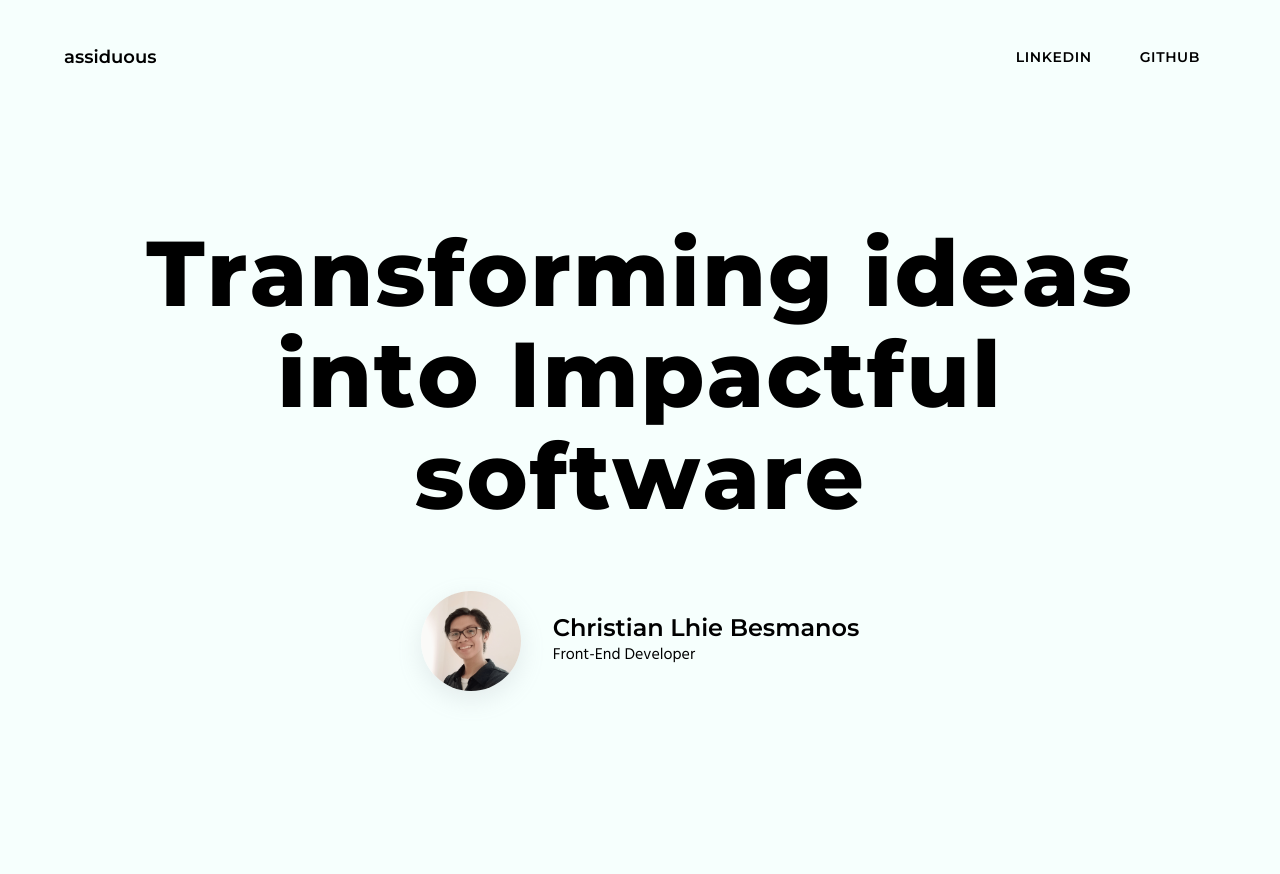
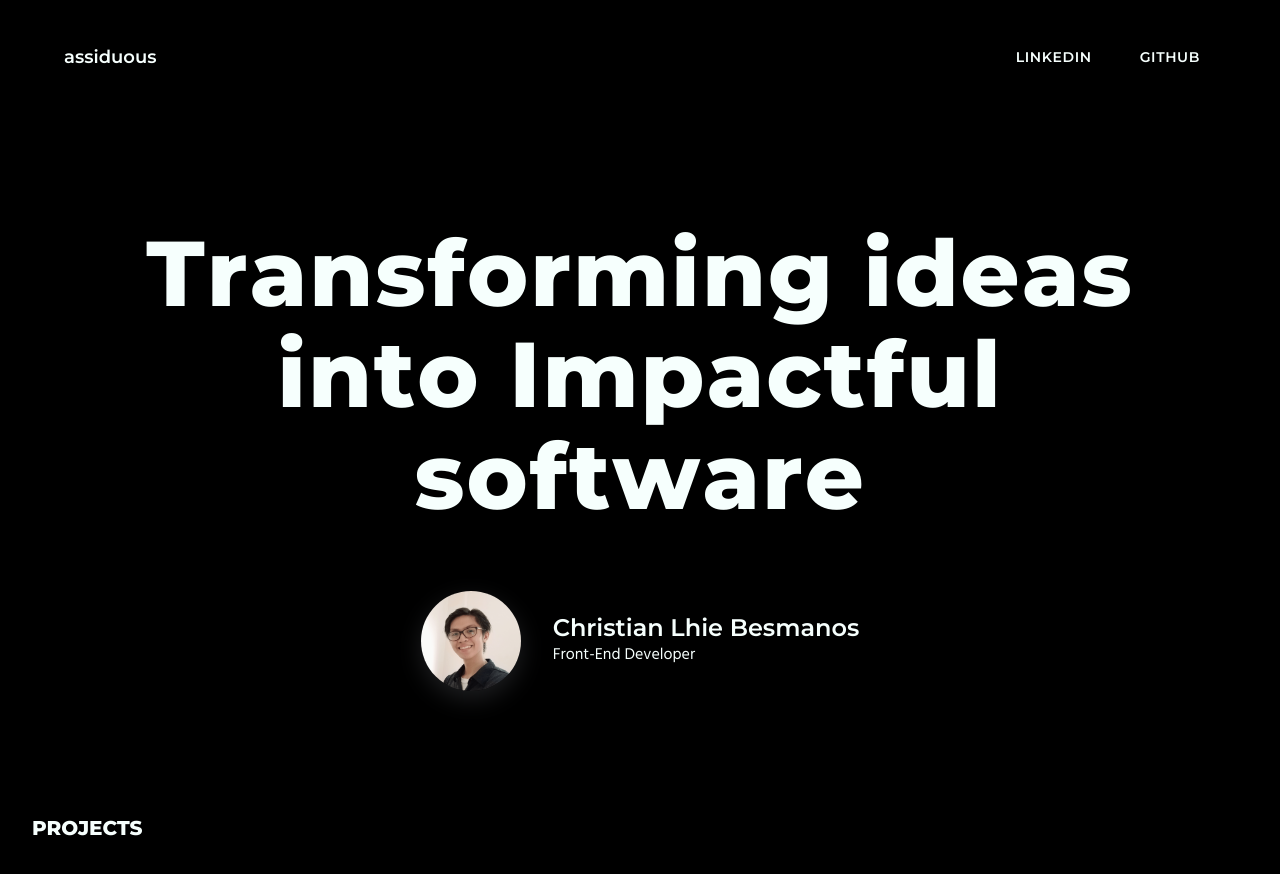
Before and after one commit to assiduousdev/Portfolio, a React (Vite) app: page / in a window 1280 px wide. Shown: the top 874 px of the page. Before the commit the page ends 800 px from the top, so only its background shows below. Built offline with nearby package versions, Linux system fonts and the light colour scheme.

Commit message:
Enable theme switching when projects container is intersecting

```diff
--- a/src/App.jsx
+++ b/src/App.jsx
@@ -1,9 +1,14 @@
 import Hero from "./components/Hero/Hero"
+import Projects from "./components/Projects/Projects"
 
 function App() {
   return (
       <>
         <Hero />
+
+        <main>
+          <Projects />
+        </main>
       </>
   )
 }
--- a/src/components/Navbar/Navbar.jsx
+++ b/src/components/Navbar/Navbar.jsx
@@ -33,7 +33,7 @@ export default function Navbar() {
   }
 
   return (
-    <nav className="navbar container">
+    <nav className="navbar">
       <p className="navbar__logo heading-600">assiduous</p>
 
       <ul className="navbar__links" ref={navLinks}>
--- /dev/null
+++ b/src/components/Projects/Projects.css
@@ -0,0 +1,13 @@
+
+.projects {
+  padding: 1.6rem 3.2rem;
+  min-height: 100rem;
+
+  background-color: var(--body-bg);
+}
+
+.projects h2 {
+  font-size: 2rem;
+  text-transform: uppercase;
+  color: var(--body-color);
+}
--- /dev/null
+++ b/src/components/Projects/Projects.jsx
@@ -0,0 +1,36 @@
+import React, { useEffect, useRef } from 'react'
+import { useTheme } from "../ThemeProvider/ThemeProvider";
+
+import "./Projects.css";
+
+export default function Projects() {
+  const projectsRef = useRef();
+  const { themeManager } = useTheme();
+
+  useEffect(function() {
+    const options = {
+      root: null,
+      rootMargin: "0px",
+      threshold: [0.5]
+    };
+    const observer = new IntersectionObserver(function(entries) {
+      entries.forEach(function(entry) {
+        if (entry.isIntersecting) {
+            themeManager.toDark();
+            return;
+        }
+
+        themeManager.toLight();
+      });
+    }, options);
+
+    observer.observe(projectsRef.current);
+
+  }, []);
+
+  return (
+    <section ref={projectsRef} className="projects">
+      <h2 className="heading-800">Projects</h2>
+    </section>
+  )
+}
```
